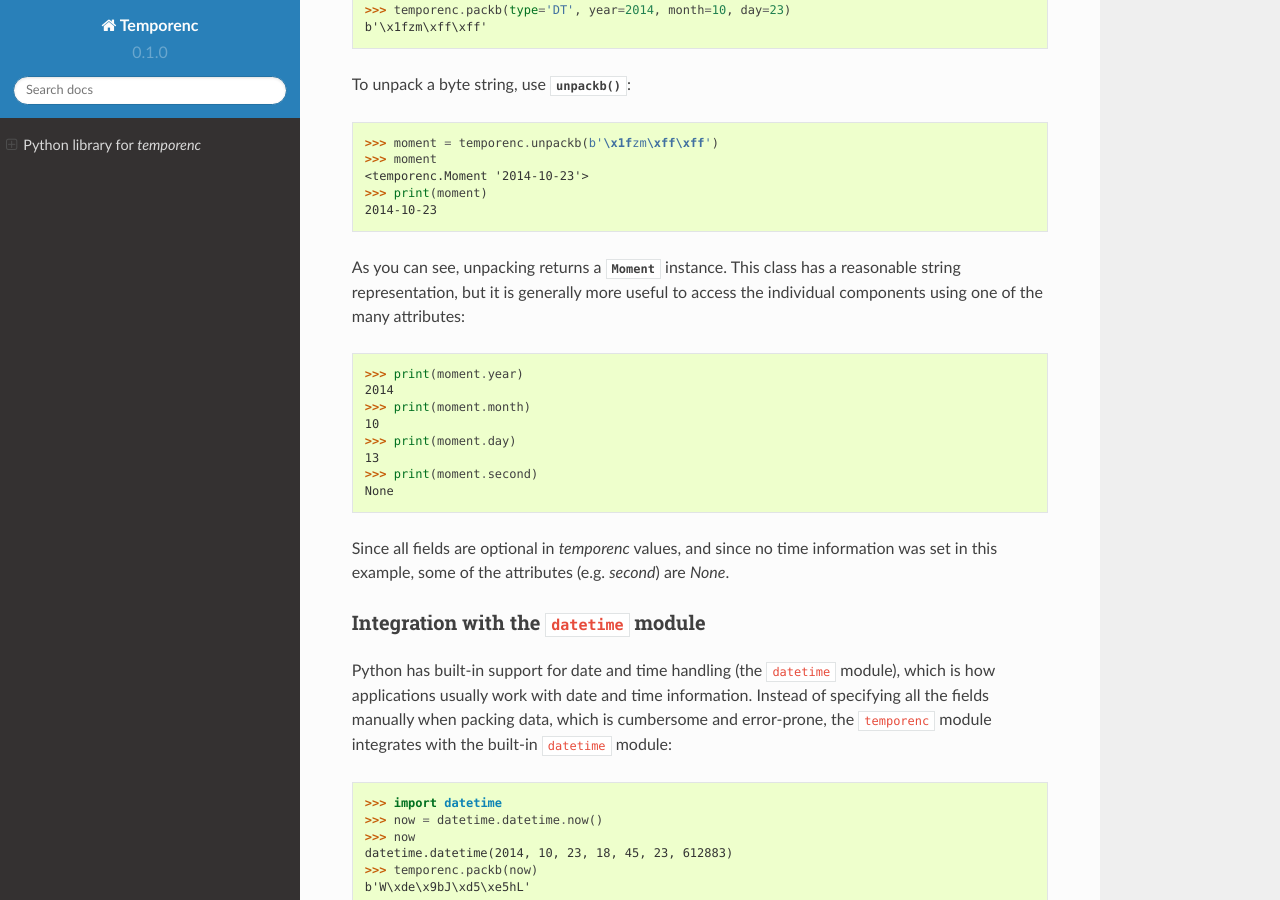
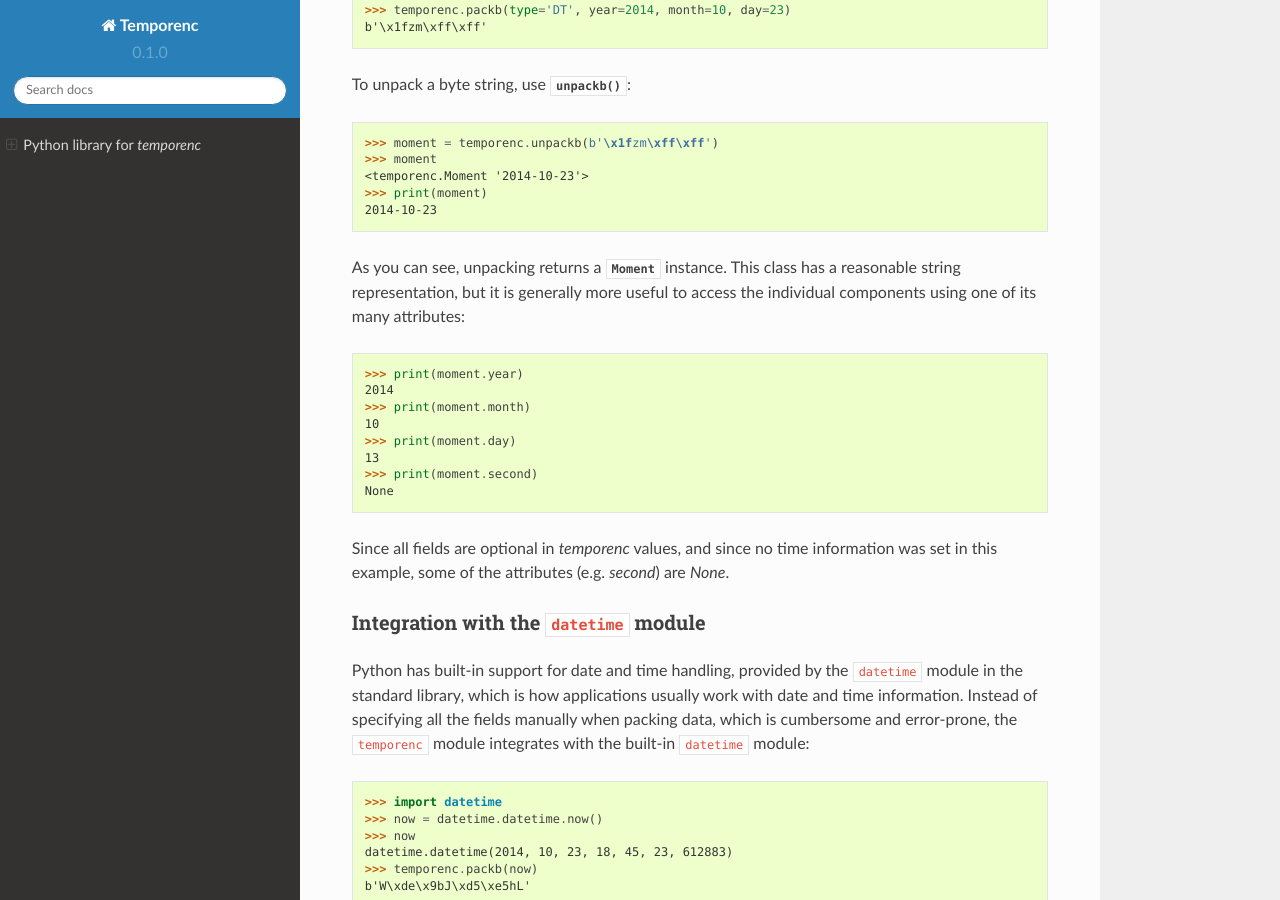
Before and after one commit to temporenc/temporenc-python, a Sphinx documentation site: the page built from doc/index.rst, in a window 1280 px wide and 900 px high, scrolled down 1145 px. Built offline with Sphinx 7.4.7 and the Read the Docs theme 2.0.0, drawn with Linux system fonts in a browser that asks for light colours.

Commit message:
Minor wording changes in docs

```diff
--- a/doc/index.rst
+++ b/doc/index.rst
@@ -60,7 +60,7 @@ To unpack a byte string, use :py:func:`unpackb`::
 
 As you can see, unpacking returns a :py:class:`Moment` instance. This class has
 a reasonable string representation, but it is generally more useful to access
-the individual components using one of the many attributes::
+the individual components using one of its many attributes::
 
     >>> print(moment.year)
     2014
@@ -78,11 +78,11 @@ information was set in this example, some of the attributes (e.g. `second`) are
 Integration with the ``datetime`` module
 ----------------------------------------
 
-Python has built-in support for date and time handling (the ``datetime``
-module), which is how applications usually work with date and time information.
-Instead of specifying all the fields manually when packing data, which is
-cumbersome and error-prone, the ``temporenc`` module integrates with the
-built-in ``datetime`` module::
+Python has built-in support for date and time handling, provided by the
+``datetime`` module in the standard library, which is how applications usually
+work with date and time information. Instead of specifying all the fields
+manually when packing data, which is cumbersome and error-prone, the
+``temporenc`` module integrates with the built-in ``datetime`` module::
 
     >>> import datetime
     >>> now = datetime.datetime.now()
```
